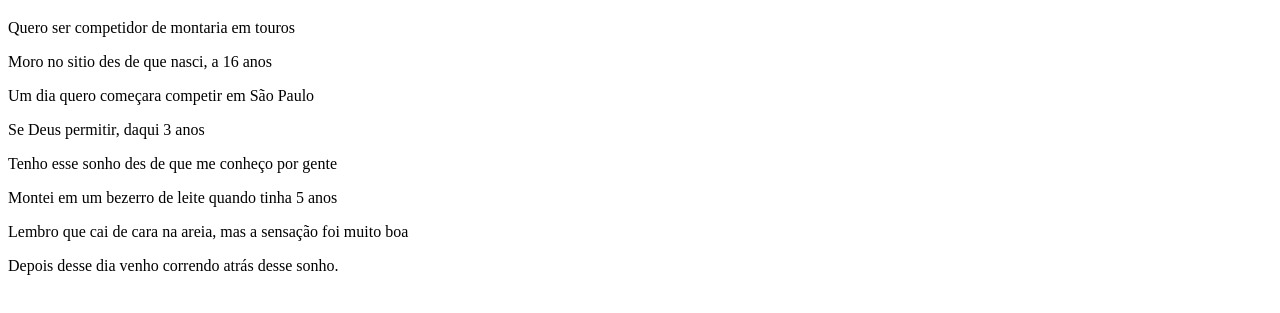
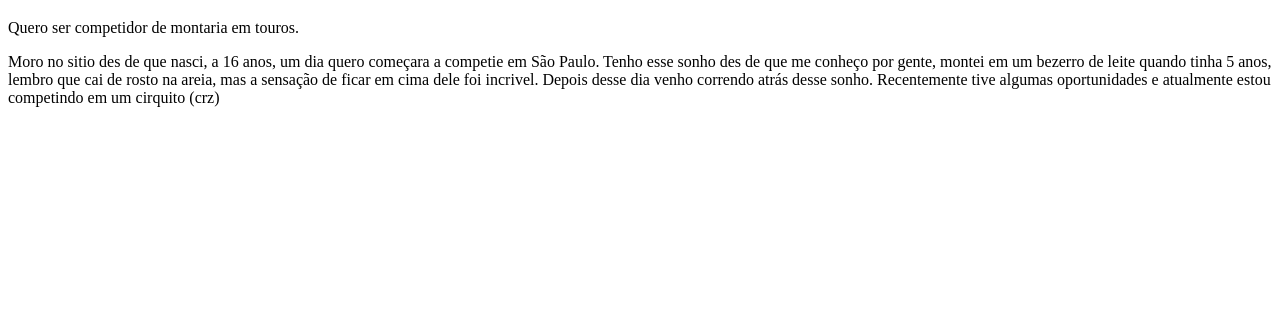
Before and after one commit to miguelferraz428/miguelferraz428, a plain HTML site: page index.html in a window 1280 px wide. Shown: the part 61-374 px from the top of the page. Drawn offline with Linux system fonts and the light colour scheme.

Commit message:
Add files via upload

```diff
--- a/index.html
+++ b/index.html
@@ -4,21 +4,22 @@
 <head>
     <meta charset="UTF-8">
     <meta name="viewport" content="width=device-width, initial-scale=1.0">
-    <title>Document</title>
+    <title>blog Miguel</title>
 </head>
 
 <body>
+<header>
     <h1> Miguel de Oliveira ferraz</h1>
+</header>
 
-    <p> Quero ser competidor de montaria em touros</p>
-    <p> Moro no sitio des de que nasci, a 16 anos</p>
-    <p> Um dia quero começara competir em São Paulo</p>
-    <p> Se Deus permitir, daqui 3 anos</p>
-    <p> Tenho esse sonho des de que me conheço por gente</p>
-    <p> Montei em um bezerro de leite quando tinha 5 anos</p>
-    <p> Lembro que cai de cara na areia, mas a sensação foi muito boa</p>
-    <p> Depois desse dia venho correndo atrás desse sonho.</p>
 
+<main>
+    <p> Quero ser competidor de montaria em touros.</p>
+    <p> Moro no sitio des de que nasci, a 16 anos, um dia quero começara a competie em São Paulo.
+        Tenho esse sonho des de que me conheço por gente, montei em um bezerro de leite quando tinha 5 anos, lembro que cai de rosto na areia, mas a sensação de ficar em cima dele foi incrivel.
+     Depois desse dia venho correndo atrás desse sonho.
+     Recentemente tive algumas oportunidades e atualmente estou competindo em um cirquito (crz) </p>
+</main>
 
 </body>
 
```
